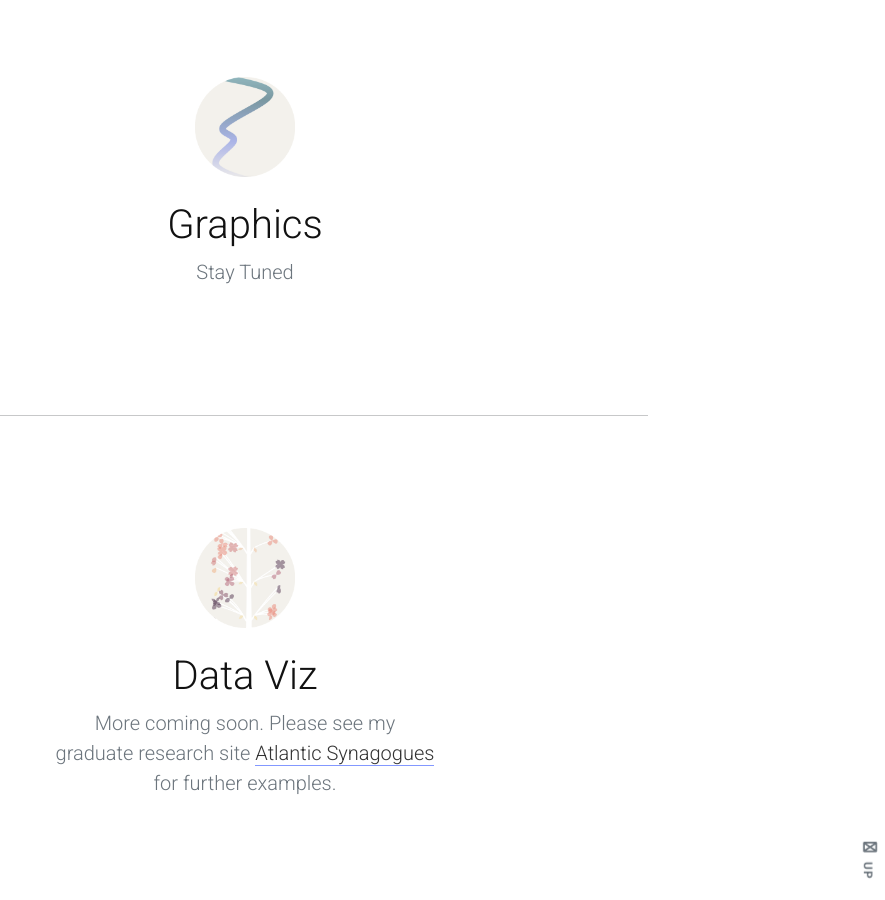
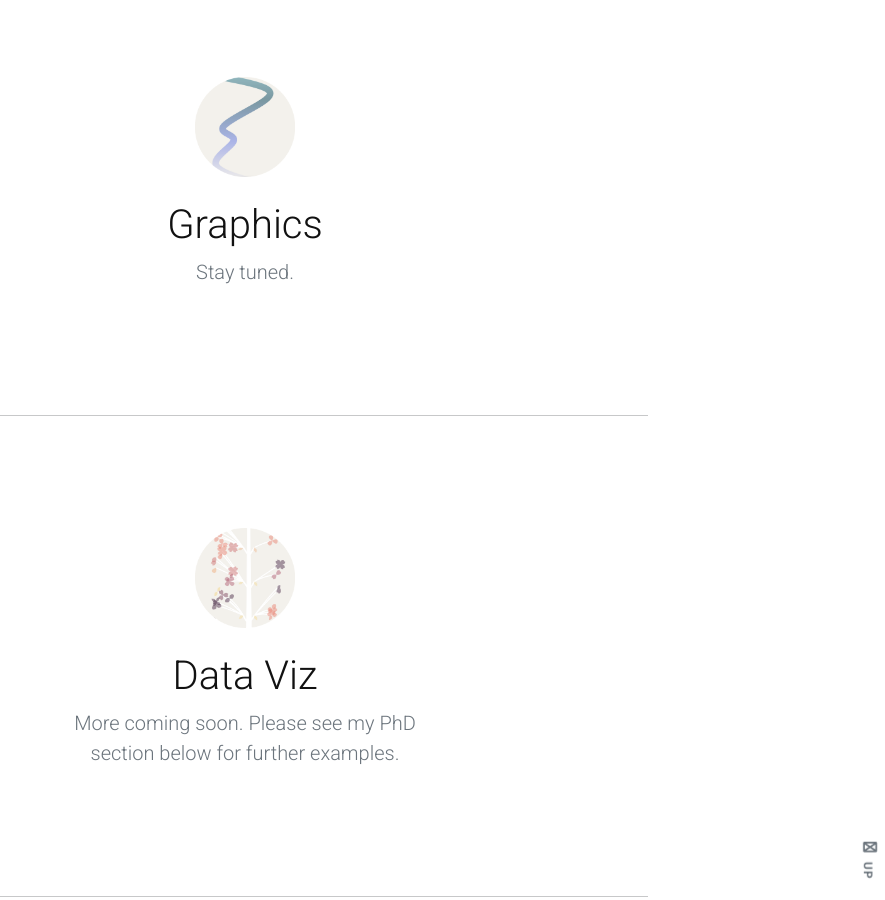
Before and after one commit to eam5/portfolio, a Jekyll site: the page built from index.html, in a window 1280 px wide and 900 px high, scrolled down 2986 px. Shown: the whole window, without its empty margins (395-1280 px from the left). Built offline with Jekyll 4.4.1, drawn with Linux system fonts in a browser that asks for light colours; nearby versions of some CDN libraries.

Commit message:
update text

```diff
--- a/index.html
+++ b/index.html
@@ -116,7 +116,7 @@ title: Elizabeth Ann Mitchell
           <div class="col-lg-6 col-md-8 mx-auto">
             <img class="d-block mx-auto mb-4" src="{{ "/assets/images/wave-icon-01.png" | prepend: site.url }}" alt="" width="100" height="100">
             <h1 class="fw-light">Graphics</h1>
-            <p class="lead text-muted">Stay Tuned</p>
+            <p class="lead text-muted">Stay tuned.</p>
           </div>
         </div>
       </section>
@@ -172,7 +172,7 @@ title: Elizabeth Ann Mitchell
           <div class="col-lg-6 col-md-8 mx-auto">
             <img class="d-block mx-auto mb-4" src="{{ "/assets/images/tree-icon-01.png" | prepend: site.url }}" alt="" width="100" height="100">
             <h1 class="fw-light">Data Viz</h1>
-            <p class="lead text-muted">More coming soon. Please see my graduate research site <a href="https://eam5.github.io/atlanticsynagogues/">Atlantic Synagogues</a> for further examples.</p>
+            <p class="lead text-muted">More coming soon. Please see my PhD section below for further examples.</p>
           </div>
         </div>
       </section>
```
